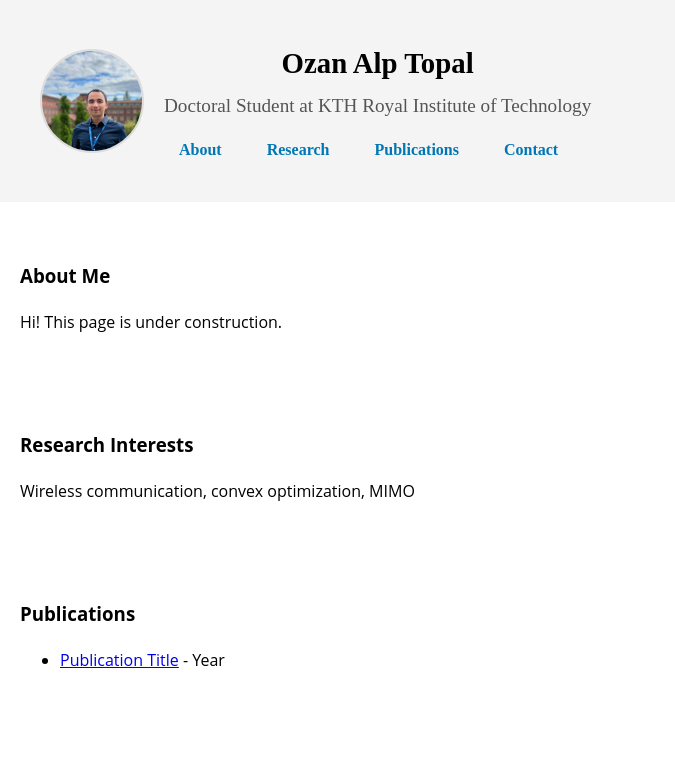
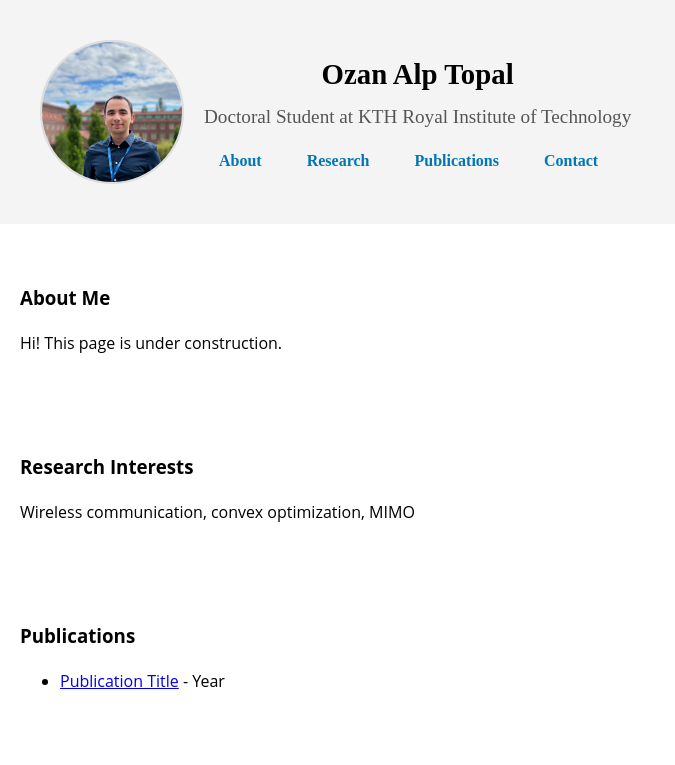
Before and after one commit to ozanalptopal/ozanalptopal.github.io, a plain HTML site: page index.html in a window 1280 px wide. Shown: the top 765 px of the page, without its empty margins (0-675 px from the left). Drawn offline with Linux system fonts and the light colour scheme.

Commit message:
Update styles.css

```diff
--- a/styles.css
+++ b/styles.css
@@ -43,8 +43,8 @@ footer {
 
 /* Profile picture styling */
 .profile-pic {
-    width: 100px;       /* shrink it */
-    height: 100px;
+    width: 140px;       /* shrink it */
+    height: 140px;
     border-radius: 50%; /* circular */
     object-fit: cover;
     flex-shrink: 0;
```
